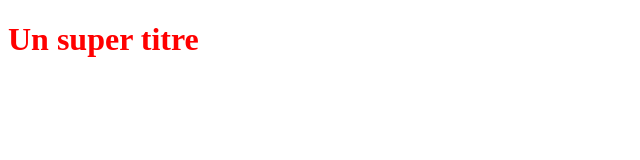
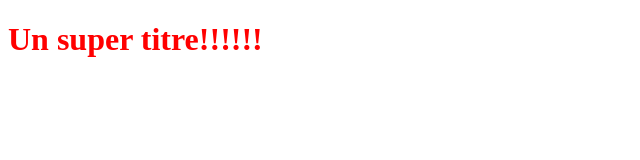
Before and after one commit to Manidhb/OpenclassroomsProject, a plain HTML site: page index.html in a window 1280 px wide. Shown: the whole page, without its empty margins (0-640 px from the left). Drawn offline with Linux system fonts and the light colour scheme.

Commit message:
Modification du titre H1

```diff
--- a/index.html
+++ b/index.html
@@ -5,6 +5,6 @@
    <link rel="stylesheet" type="text/css" href="styles.css">
 </head>
 <body>
-   <h1>Un super titre</h1>
+   <h1>Un super titre!!!!!!</h1>
 </body>
 </html>
```
